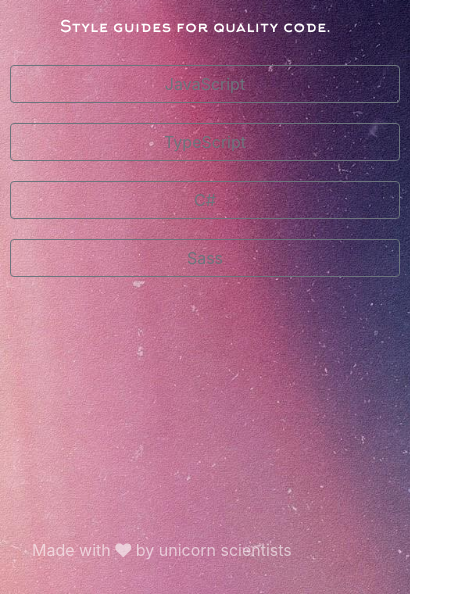
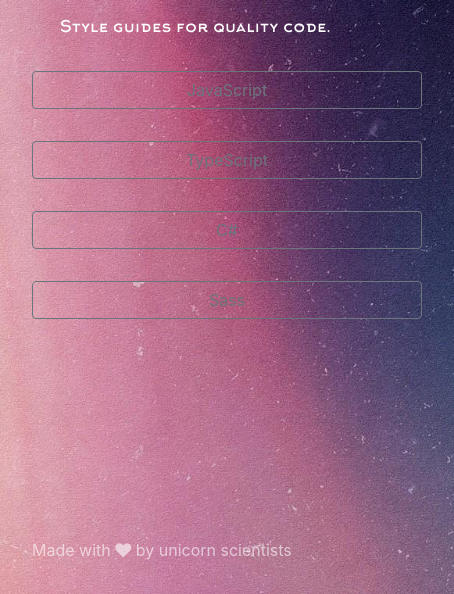
Before and after one commit to MaxHershey/unicorn-science, a website: page docs/index.html in a window 390 px wide. Shown: the part 250-844 px from the top of the page, 454 px wide, since content can reach past the window. Drawn offline with nearby package versions, Linux system fonts and the light colour scheme; files that its build step writes are made by us from their sources.

Commit message:
Implement fancy variables for overlords

```diff
--- a/docs/sass/style.scss
+++ b/docs/sass/style.scss
@@ -61,6 +61,9 @@
 
 .style-guides {
     > .btn {
+        width: 100%;
+        margin: 1rem 2rem;
+
         &:hover, &:focus, &:active {
             background-color: transparent;
             color: #fff;
@@ -70,7 +73,7 @@
 }
 
 
-@media (min-width: 769px) {
+@media (min-width: map-get($grid-breakpoints, lg)) {
     .style-guides {
         position: absolute;
         bottom: 2rem;
@@ -78,16 +81,7 @@
 
         > .btn {
             width: 120px;
+            margin: 0 1rem;
         }
     }
 }
-
-@media (max-width: 768px) {
-    .style-guides {
-
-        > .btn {
-            width: 100%;
-            margin: 10px;
-        }
-    }
-}
```
